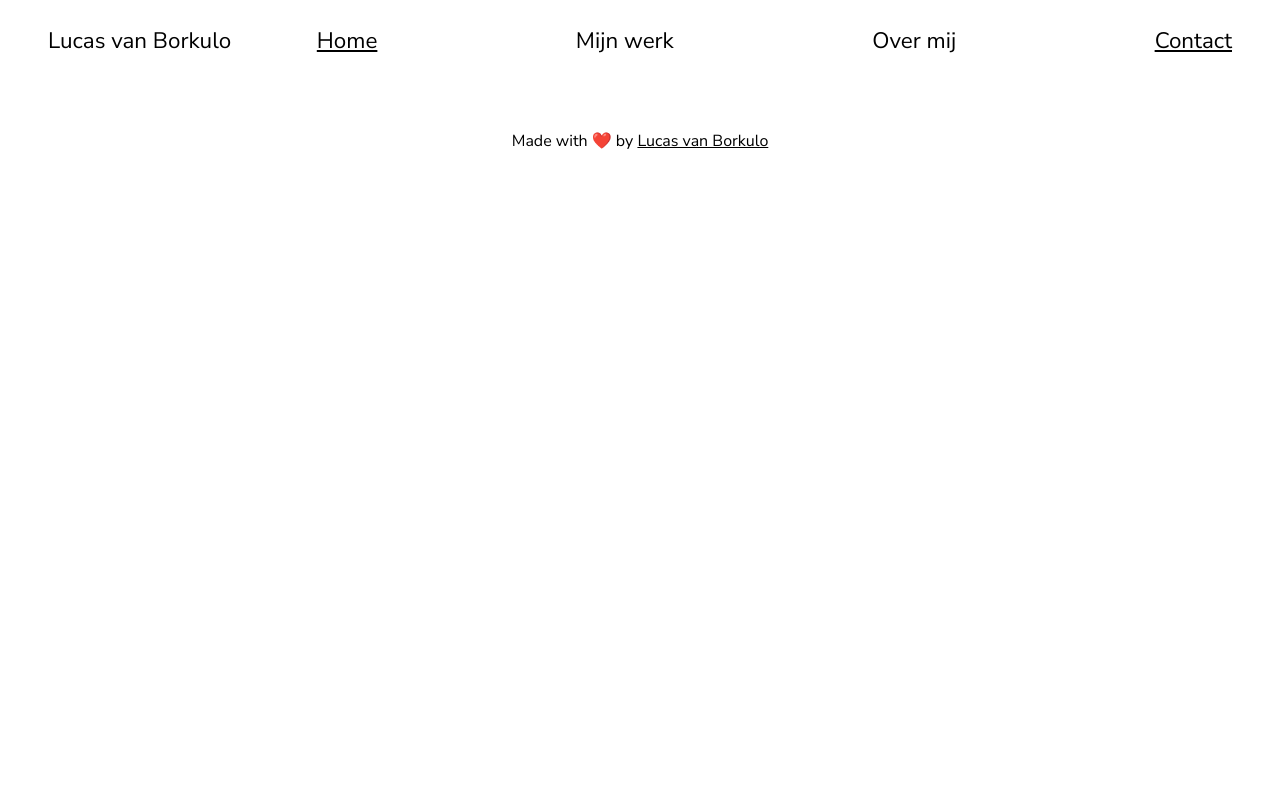
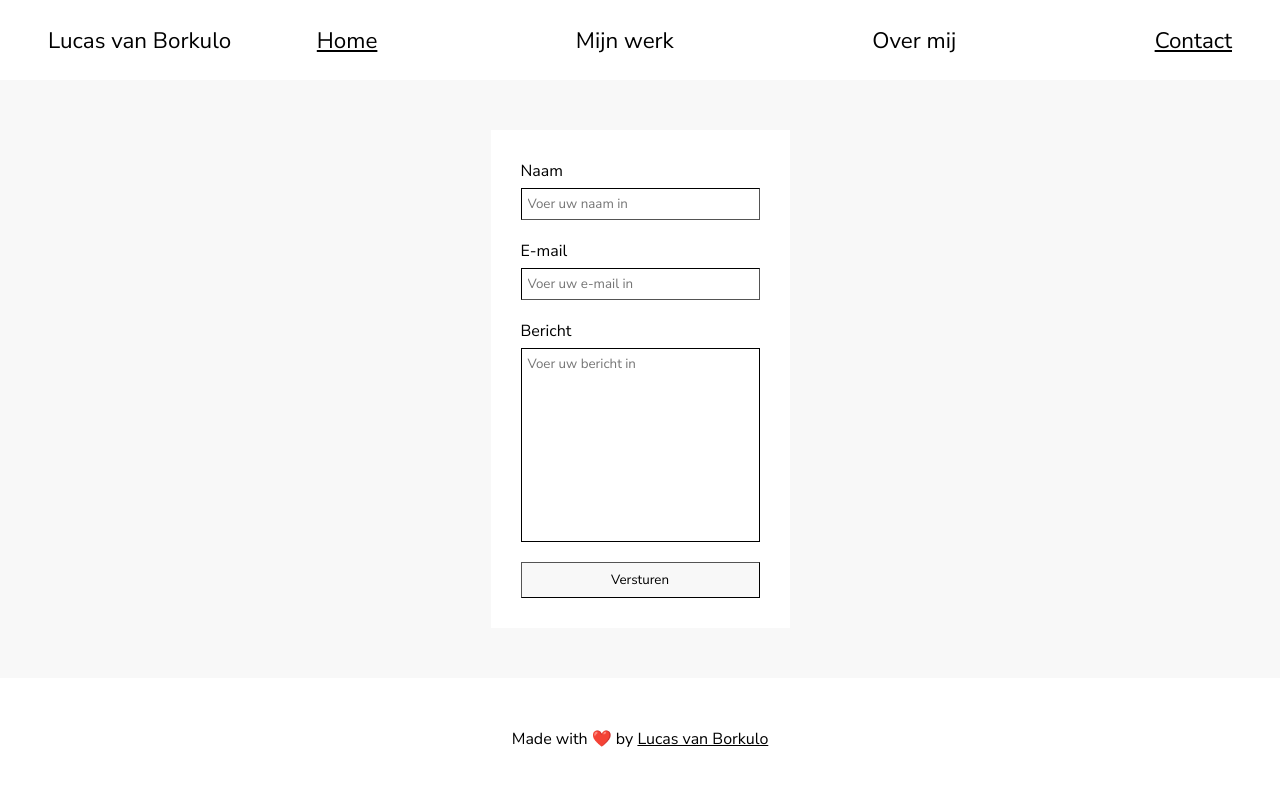
Before and after one commit to lucasvanborkulo/portfolio, a Nuxt app: page /contact in a window 1280 px wide. Shown: the top 786 px of the page. Built offline with nearby package versions, Linux system fonts and the light colour scheme.

Commit message:
Basic contact page Resolved styling issues

```diff
--- a/assets/css/main.scss
+++ b/assets/css/main.scss
@@ -7,5 +7,8 @@
 body {
     margin: 0;
     user-select: none;
+}
+
+* {
     font-family: Nunito Sans;
 }
--- a/pages/contact.vue
+++ b/pages/contact.vue
@@ -1,6 +1,26 @@
 <template>
   <div class="content">
     <Navigation />
+    <div class="contact-form">
+      <form>
+        <div class="field">
+          <label>Naam</label>
+          <input v-model="form.name" type="text" placeholder="Voer uw naam in">
+        </div>
+        <div class="field">
+          <label>E-mail</label>
+          <input v-model="form.email" type="email" placeholder="Voer uw e-mail in" />
+        </div>
+        <div class="field">
+          <label>Bericht</label>
+          <textarea v-model="form.message" name="" id="" cols="30" rows="10" placeholder="Voer uw bericht in"></textarea>
+        </div>
+        <button class="contact-form__submit" @click="submitForm">Versturen</button>
+        <div class="contact-form__response" v-if="form.response.show" :class="{ error: form.response.error }">
+          <span>{{ form.response.message }}</span>
+        </div>
+      </form>
+    </div>
     <Footer />
   </div>
 </template>
@@ -10,7 +30,110 @@ import Footer from '../components/Footer.vue';
 import Navigation from '../components/Navigation.vue';
 
 export default {
-  components: { Navigation, Footer }
+  components: { Navigation, Footer },
+  data() {
+    return {
+      form: {
+        name: new String(),
+        email: new String(),
+        message: new String(),
+        response: {
+          message: new String(),
+          error: false,
+          show: false,
+        }
+      }
+    }
+  },
+  methods: {
+    /**
+     * Submit the form to the back-end.
+     *
+     * @todo Add request logic to this function once back-end has been completed.
+     * @return {void}
+     */
+    submitForm() {
+      this.sendResponse("Het formulier is verzonden!", false);
+    },
+    /**
+     * Send a response to the form user.
+     *
+     * @return {void}
+     */
+    sendResponse(message, isError = false) {
+      const response = this.form.response;
+      response.message = message;
+      response.error = isError;
+      response.show = true;
+
+      setTimeout(() => response.show = false, 5000);
+    }
+  }
 }
 </script>
-<style scoped lang="scss"></style>
+<style scoped lang="scss">
+.content {
+
+  .contact-form {
+    display: flex;
+    flex-direction: column;
+    align-items: center;
+
+    &__submit {
+      border-radius: 0px;
+      background-color: #f8f8f8;
+      padding-block: 8px;
+      border-width: 1px;
+      border-color: #000000;
+
+      &:hover {
+        cursor: pointer;
+      }
+    }
+
+    &__response {
+      background-color: #f8f8f8;
+      padding: 6px;
+      text-align: center;
+    }
+
+    &__response.error {
+      background-color: #ff0000;
+      color: #ffffff;
+    }
+
+    &>form {
+      background-color: #ffffff;
+      margin-block: 50px;
+      padding: 30px;
+      display: flex;
+      flex-direction: column;
+      gap: 20px;
+
+      .field {
+        display: flex;
+        flex-direction: column;
+        gap: 6px;
+      }
+
+      textarea {
+        resize: none;
+      }
+
+      textarea,
+      input[type="text"],
+      input[type="email"] {
+        padding: 6px;
+        border-radius: 0px;
+        border-width: 1px;
+        border-color: #000000;
+
+        &:active,
+        &:focus {
+          outline-width: 0px;
+        }
+      }
+    }
+  }
+}
+</style>
--- a/pages/index.vue
+++ b/pages/index.vue
@@ -6,12 +6,18 @@
     </div>
     <div class="about-me">
       <span class="subtitle">In het kort</span>
+      <span class="text upperfirst">Lorem ipsum dolor sit amet, consectetur adipiscing elit. Proin posuere enim at ipsum
+        eleifend,
+        interdum tempus sapien lobortis. Phasellus lectus risus, efficitur nec pharetra ac, luctus eget quam. Suspendisse
+        potenti. Class aptent taciti sociosqu ad litora torquent per conubia nostra, per inceptos himenaeos. Integer nec
+        metus cursus tortor interdum vestibulum in sit amet ex. Ut eu nulla sit amet tellus facilisis rhoncus id vel
+        leo.</span>
     </div>
     <div class="skills">
       <span class="subtitle">Ervaringen</span>
       <div class="skills__entries">
         <div class="skills__entry" v-for="skill in skills">
-          <span>{{ skill }}</span>
+          <span class="text">{{ skill }}</span>
         </div>
       </div>
     </div>
@@ -29,7 +35,8 @@ export default {
     return {
       heroText: {
         result: "Hallo! Ik ben Lucas van Borkulo!",
-        rendered: ""
+        rendered: new String(),
+        renderer: null,
       },
       skills: [
         "JavaScript",
@@ -51,13 +58,31 @@ export default {
     }
   },
   methods: {
+    /**
+     * Render the next step in the renderer.
+     *
+     * @return {void}
+     */
     renderHeroText() {
-      if (this.heroText.result.length > this.heroText.rendered.length)
+      if (this.heroText.result.length > this.heroText.rendered.length) {
         this.heroText.rendered += this.heroText.result.charAt(this.heroText.rendered.length);
+      } else {
+        clearInterval(this.renderer);
+        setTimeout(this.startRenderHeroText, 3000);
+      }
+    },
+    /**
+     * Handle the runtime of the hero text renderer.
+     *
+     * @return {void}
+     */
+    startRenderHeroText() {
+      this.heroText.rendered = new String();
+      this.renderer = setInterval(this.renderHeroText, 110);
     }
   },
   mounted() {
-    setInterval(this.renderHeroText, 110);
+    this.startRenderHeroText();
   }
 }
 </script>
@@ -93,6 +118,8 @@ export default {
     display: flex;
     flex-direction: column;
     align-items: center;
+    gap: 30px;
+    padding-inline: 48px;
   }
 
   .skills {
@@ -120,6 +147,13 @@ export default {
       gap: 18px;
     }
   }
+
+  .upperfirst {
+    &::first-letter {
+      font-size: 150%;
+      margin-right: 1px;
+    }
+  }
 }
 
 @keyframes typeIndicator {
```
